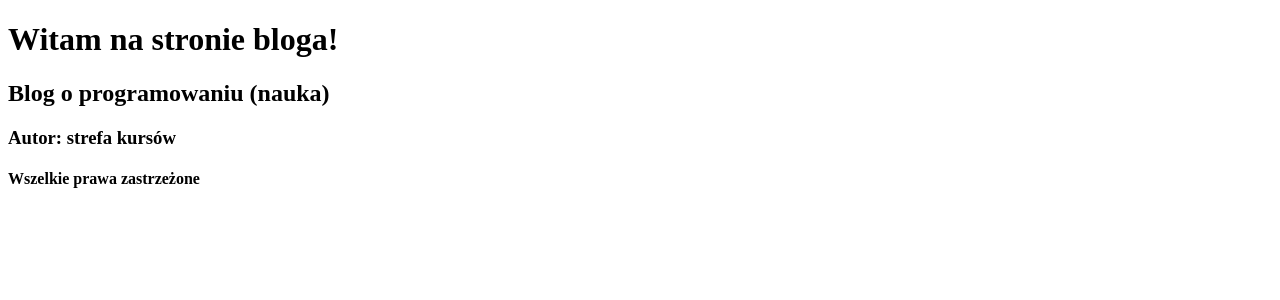
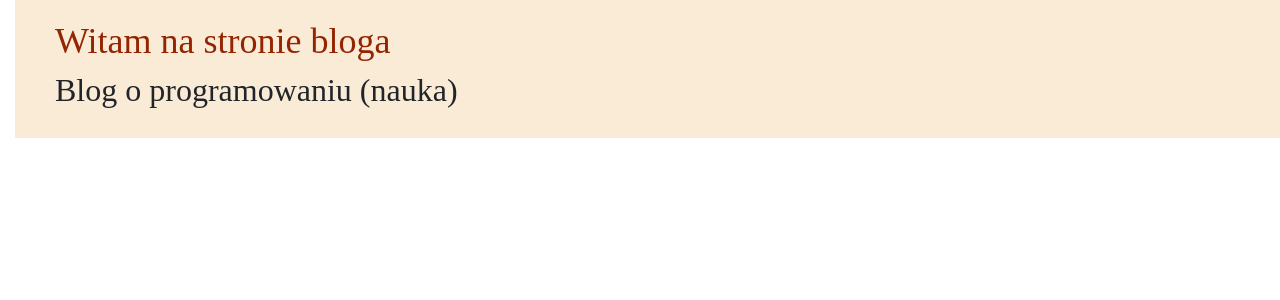
Before and after one commit to musialk/djangoblog, a Django app: page / in a window 1280 px wide. Shown: the top 300 px of the page. Run offline with Django 4.2, Linux system fonts and the light colour scheme; data that the repository does not hold is empty.

Commit message:
dodanie css

```diff
--- /dev/null
+++ b/blog/static/CSS/blog.css
@@ -0,0 +1,24 @@
+h1 a, h2 a{
+    color: peru;
+}
+
+body {
+    padding-left: 15px;
+    font-family: 'Taviraj', serif;
+}
+
+.page-header{
+    background-color: antiquewhite;
+    margin-top: 0;
+    padding: 20px 20px 20px 40px;
+}
+
+.page-header h1, .page-header h1 a, .page-header h1 a:visited, .page-header h1 a:active{
+    color: #942502;
+    font-size: 36px;
+    text-decoration: none;
+}
+
+.date{
+    color: dimgrey;
+}
--- a/blog/templates/blog/post_list.html
+++ b/blog/templates/blog/post_list.html
@@ -1,30 +1,40 @@
 <!DOCTYPE html>
+{% load static %}
     <html lang="en">
 
         <head>
             <meta charset="UTF-8">
             <title>Blog dla programistów</title>
+            <link href="https://cdn.jsdelivr.net/npm/bootstrap@5.0.2/dist/css/bootstrap.min.css" rel="stylesheet" integrity="sha384-EVSTQN3/azprG1Anm3QDgpJLIm9Nao0Yz1ztcQTwFspd3yD65VohhpuuCOmLASjC" crossorigin="anonymous">
+            <link rel="stylesheet" href="{% static 'CSS/blog.css' %}">
         </head>
 
 <body>
-    <div>
-        <h1>Witam na stronie bloga!</h1>
+    <div class="page-header">
+        <h1><a href=""> Witam na stronie bloga</a></h1>
         <h2>Blog o programowaniu (nauka)</h2>
-        <h3>Autor: strefa kursów</h3>
-        <h4>Wszelkie prawa zastrzeżone</h4>
     </div>
-
+    {% comment "komentarz autora" %}
+    <p>Tutaj lista postów</p> - dodawanie komentarzy
+    {% endcomment %}
+    <div class="content container">
+        <div class="row">
         {% for post in posts %}
-    <div>
+            <div class="col-md-8">
+                <div class="post">
+                    <div class="date">
                     <p>opublikowany: {{ post.publish_date }}</p>
+                    </div>
                 <h2><a href="">{{ post.title }}</a> </h2>
                 <em>{{ post.text|linebreaksbr }}</em>
                 </div>
+            </div>
+        </div>
+    </div>
         {% endfor %}
 
-    <div>
+    <div class="stopka">
+    </div>
 
-    </div>
 </body>
-
 </html>
```
Lines whose indentation alone changed are shown as unchanged.
